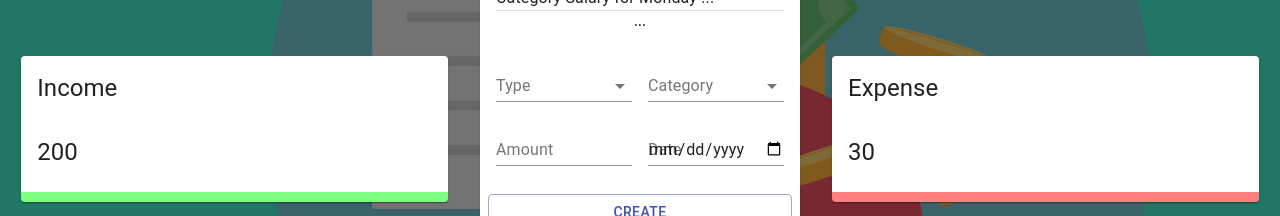
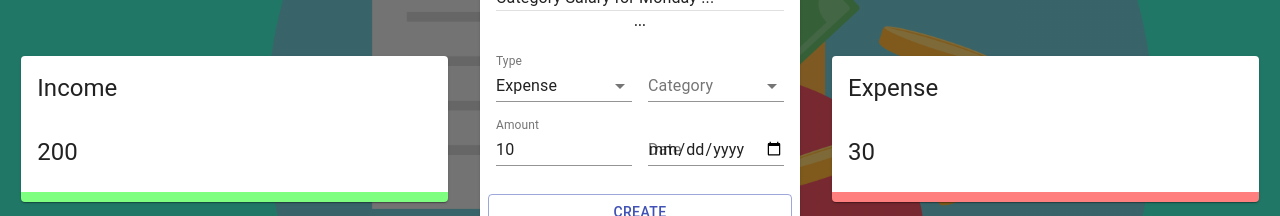
Before and after one commit to OlehTychenko/funds-tracker, a React (Create React App) app: page / in a window 1280 px wide. Shown: the part 271-487 px from the top of the page. Built offline with nearby package versions, Linux system fonts and the light colour scheme.

Commit message:
functionality for adding transactions

```diff
--- a/src/components/Main/Form/Form.js
+++ b/src/components/Main/Form/Form.js
@@ -1,10 +1,23 @@
-import React from 'react'
+import React, { useState } from 'react'
 import { TextField, Typography, Grid, Button, FormControl, InputLabel, Select, MenuItem } from '@material-ui/core'
 
 import useStyles from './styles'
+import { connect } from 'react-redux'
+import { addTransaction } from '../../../redux'
+import { v4 as uuidv4 } from 'uuid';
 
-const Form = () => {
+
+const initialState = {
+    amount: 10,
+    category: '',
+    type: 'Expense',
+    date: new Date(),
+    id: uuidv4()
+}
+
+const Form = ({addTransactionToList}) => {
     const classes = useStyles()
+    const [formData, setFormData] = useState(initialState)
 
     return (
         <Grid
@@ -19,7 +32,10 @@ const Form = () => {
             <Grid item xs={6}>
                 <FormControl fullWidth>
                     <InputLabel>Type</InputLabel>
-                    <Select>
+                    <Select value={formData.type} onChange={e => setFormData({
+                        ...formData,
+                        type: e.target.value
+                    })}>
                         <MenuItem value='Income'>Income</MenuItem>
                         <MenuItem value='Expense'>Expense</MenuItem>
                     </Select>
@@ -28,21 +44,37 @@ const Form = () => {
             <Grid item xs={6}>
                 <FormControl fullWidth>
                     <InputLabel>Category</InputLabel>
-                    <Select>
+                    <Select value={formData.category} onChange={e => setFormData({
+                        ...formData,
+                        category: e.target.value
+                    })}>
                         <MenuItem value='Business'>Business</MenuItem>
                         <MenuItem value='Salary'>Salary</MenuItem>
                     </Select>
                 </FormControl>
             </Grid>
             <Grid item xs={6}>
-                <TextField type='number' label='Amount' fullWidth/>
+                <TextField value={formData.amount} onChange={e => setFormData({
+                    ...formData,
+                    amount: +e.target.value
+                })} type='number' label='Amount' fullWidth/>
             </Grid>
             <Grid item xs={6}>
-                <TextField type='date' label='Date' fullWidth/>
+                <TextField value={formData.date} onChange={e => setFormData({
+                    ...formData,
+                    date: e.target.value
+                })} type='date' label='Date' fullWidth/>
             </Grid>
-            <Button className={classes.button} variant='outlined' color='primary' fullWidth>Create</Button>
+            <Button className={classes.button} onClick={() => addTransactionToList(formData)} variant='outlined' color='primary' fullWidth>Create</Button>
         </Grid>
     )
 }
 
-export default Form
+const mapDispatchToProps = dispatch => ({
+    addTransactionToList: trans => dispatch(addTransaction(trans))
+})
+
+export default connect(
+    null,
+    mapDispatchToProps
+)(Form)
--- a/src/components/Main/List/List.js
+++ b/src/components/Main/List/List.js
@@ -37,7 +37,7 @@ const mapStateToProps = state => ({
 })
 
 const mapDispatchToProps = dispatch => ({
-    removeItem: id => dispatch(removeItem(id))
+    removeItem: id => dispatch(removeItem(id)),
 })
 
 export default connect(
--- a/src/redux/index.js
+++ b/src/redux/index.js
@@ -1 +1,2 @@
 export { removeItem } from './list/listActions'
+export { addTransaction } from './list/listActions'
--- a/src/redux/list/listActions.js
+++ b/src/redux/list/listActions.js
@@ -1,6 +1,11 @@
-import { REMOVE_ITEM } from "./listTypes";
+import { ADD_TRANSACTION, REMOVE_ITEM } from "./listTypes";
 
 export const removeItem = id => ({
     type: REMOVE_ITEM,
     payload: id
 })
+
+export const addTransaction = transaction => ({
+    type: ADD_TRANSACTION,
+    payload: transaction
+})
--- a/src/redux/list/listReducer.js
+++ b/src/redux/list/listReducer.js
@@ -1,4 +1,4 @@
-import { REMOVE_ITEM } from "./listTypes"
+import { ADD_TRANSACTION, REMOVE_ITEM } from "./listTypes"
 import { v4 as uuidv4 } from 'uuid';
 
 const initialState = {
@@ -18,6 +18,13 @@ const listReducer = (state = initialState, action) => {
                 list
             }
         }
+        case ADD_TRANSACTION: {
+            const list = [...state.list, action.payload]
+            return {
+                ...state,
+                list
+            }
+        }
         default: return state
     }
 }
--- a/src/redux/list/listTypes.js
+++ b/src/redux/list/listTypes.js
@@ -1 +1,2 @@
 export const REMOVE_ITEM = 'REMOVE_ITEM'
+export const ADD_TRANSACTION = 'ADD_TRANSACTION'
```
